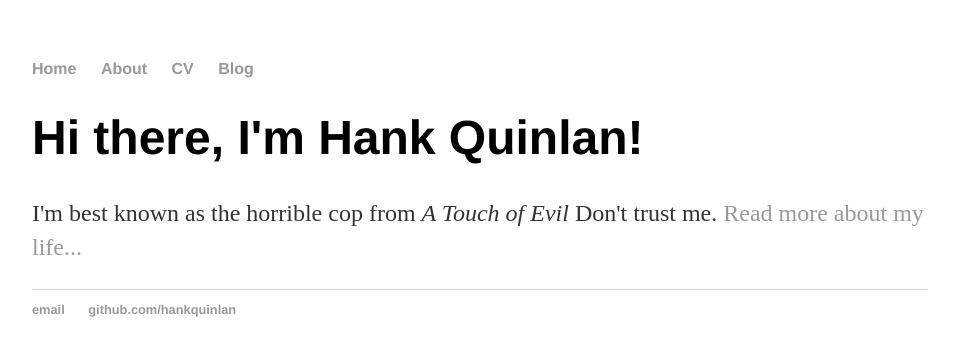
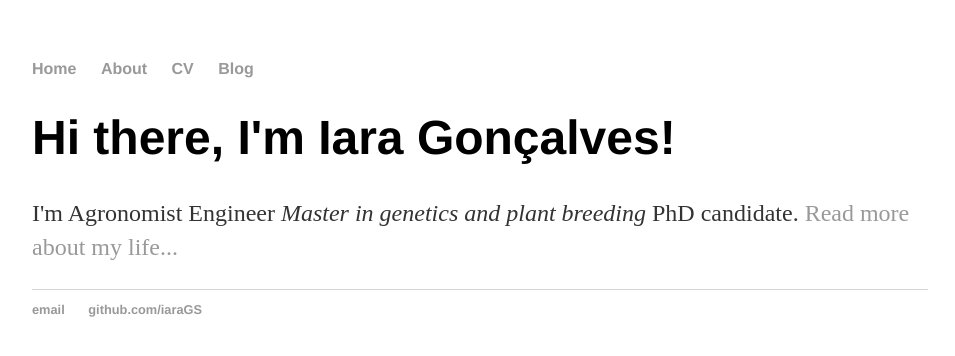
Before and after one commit to IaraGS/iara.github.io, a Jekyll site: the page index.html, which Jekyll copies as it is, in a window 1280 px wide. Shown: the top 356 px of the page, without its empty margins (160-1115 px from the left). Built offline with Jekyll 4.4.1, drawn with Linux system fonts in a browser that asks for light colours.

Commit message:
Update index.html

```diff
--- a/index.html
+++ b/index.html
@@ -1,8 +1,30 @@
----
-layout: default
-title: Hank Quinlan, Horrible Cop
----
-<div class="blurb">
-	<h1>Hi there, I'm Hank Quinlan!</h1>
-	<p>I'm best known as the horrible cop from <em>A Touch of Evil</em> Don't trust me. <a href="/about">Read more about my life...</a></p>
-</div><!-- /.blurb -->
+<!DOCTYPE html>
+<html>
+	<head>
+		<title>Hank Quinlan, Horrible Cop</title>
+		<!-- link to main stylesheet -->
+		<link rel="stylesheet" type="text/css" href="/css/main.css">
+	</head>
+	<body>
+		<nav>
+    		<ul>
+        		<li><a href="/">Home</a></li>
+	        	<li><a href="/about">About</a></li>
+        		<li><a href="/cv">CV</a></li>
+        		<li><a href="/blog">Blog</a></li>
+    		</ul>
+		</nav>
+		<div class="container">
+    		<div class="blurb">
+        		<h1>Hi there, I'm Iara Gonçalves!</h1>
+				<p>I'm Agronomist Engineer <em> Master in genetics and plant breeding </em> PhD candidate. <a href="/about">Read more about my life...</a></p>
+    		</div><!-- /.blurb -->
+		</div><!-- /.container -->
+		<footer>
+    		<ul>
+        		<li><a href="mailto:iarag@iastate.edu">email</a></li>
+        		<li><a href="https://github.com/iaraGS">github.com/iaraGS</a></li>
+			</ul>
+		</footer>
+	</body>
+</html>
```
